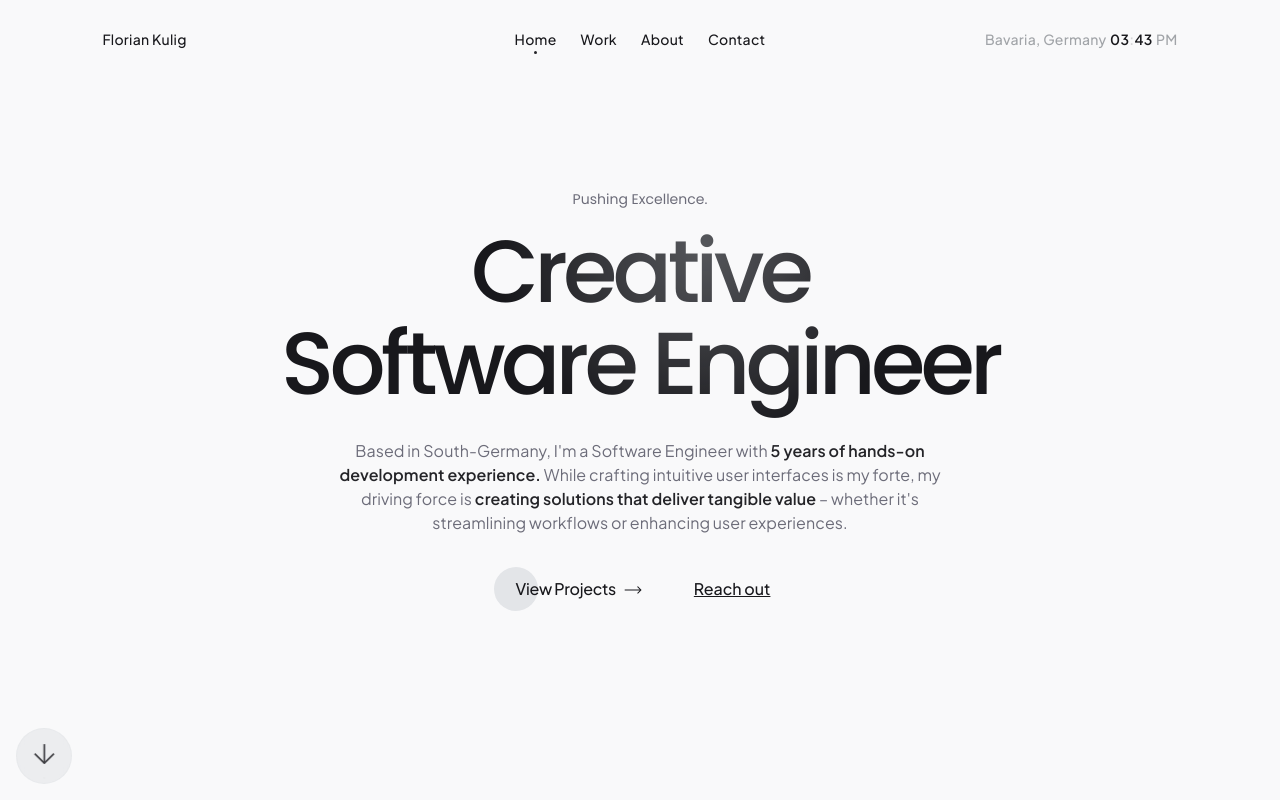
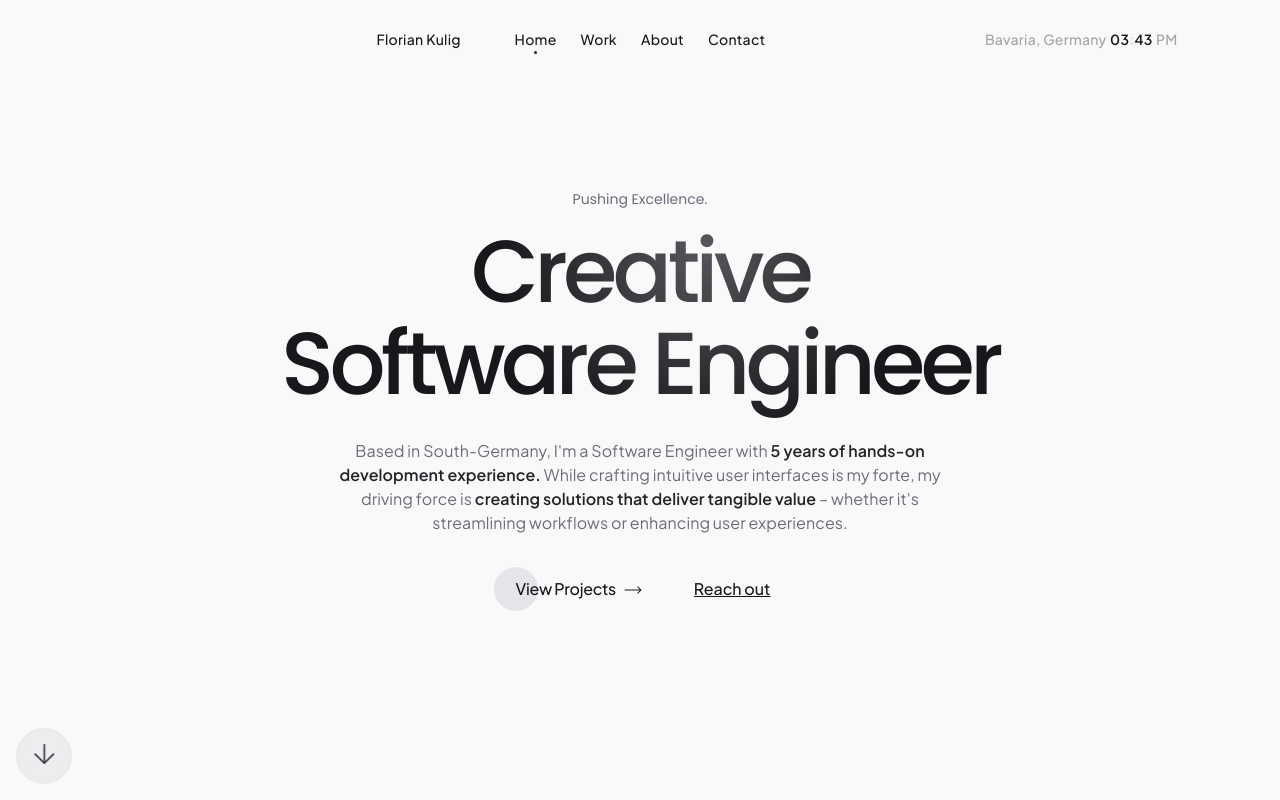
Before and after one commit to floriankulig/portfolio-new, a Next.js app: page / in a window 1280 px wide. Shown: the top 800 px of the page. Built offline with nearby package versions, Linux system fonts and the light colour scheme.

Commit message:
refactor: adjust text alignment in StaticHeader and StyledMeta components for improved layout

```diff
--- a/src/components/layout/header/StaticHeader.tsx
+++ b/src/components/layout/header/StaticHeader.tsx
@@ -14,6 +14,9 @@ const StyledHeader = styled.nav`
   font-size: 14px;
   font-family: var(--jakarta);
   font-weight: 500;
+  &:last-child {
+    text-align: right;
+  }
 `;
 
 const StyledMeta = styled.div`
@@ -21,11 +24,11 @@ const StyledMeta = styled.div`
   display: flex;
   justify-content: flex-end;
   gap: 0.25em;
-  text-align: right;
+  /* text-align: right; */
   & > span {
     font-weight: 600;
     min-width: 2.5rem;
-    text-align: right;
+    /* text-align: right; */
     color: var(--text1);
   }
 `;
```
